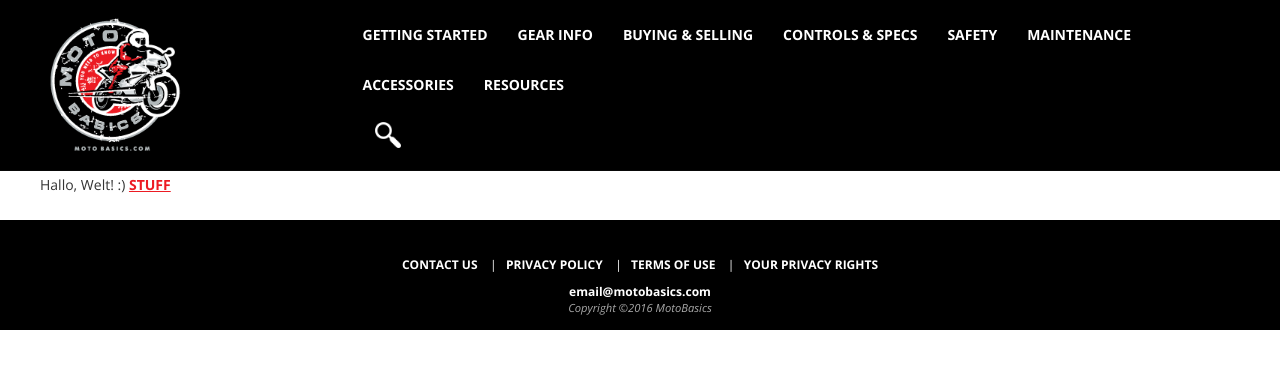
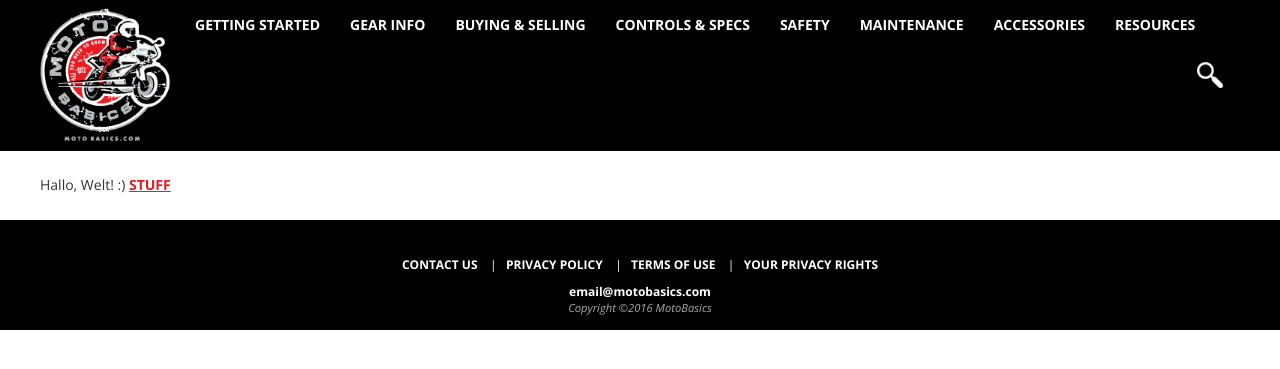
Before and after one commit to KushBasics/kushbasics.github.io, a Jekyll site: the page built from index.html, in a window 1280 px wide. Shown: the top 369 px of the page. Built offline with Jekyll 4.4.1, drawn with Linux system fonts in a browser that asks for light colours.

Commit message:
changes to css

```diff
--- a/_includes/navbar.html
+++ b/_includes/navbar.html
@@ -7,15 +7,15 @@
 
 		    <div id="mbnavbar" class="container-fluid">
 
-		    	<div class="row">
-
-		    		<div class="col-lg-3">
 				<div class="navbar-header">
-					      <a  href="/index"><div class="responsive hover logo"><img src="../images/logo.png"></div></a>
-					    </div>
+			      <button type="button" class="navbar-toggle" data-toggle="collapse" data-target="#myNavbar">
+			        <span class="icon-bar"></span>
+			        <span class="icon-bar"></span>
+			        <span class="icon-bar"></span>
+			      </button>
+			      <a class="pull-left" href="/index"><div class="responsive hover logo"><img src="../images/logo.png"></div></a>
 			    </div>
 
-				    <div class="col-lg-9">
 			    <div class="collapse navbar-collapse text-center" id="myNavbar">
 
 			      <ul class="nav navbar-nav">
@@ -54,11 +54,7 @@
 
 			      </ul>
 
-					    </div>
-				    </div>
-
-				    <div class="col-lg-3">
-
+			     <div class="pull-right">
 
 				    <div class="searchicon">
 				    	<img src="../images/search.png">
@@ -67,7 +63,6 @@
 					<div class="nav-button-wrapper">
 
 					</div>
-
 
 			     </div>
 
```
Lines whose indentation alone changed are shown as unchanged.
